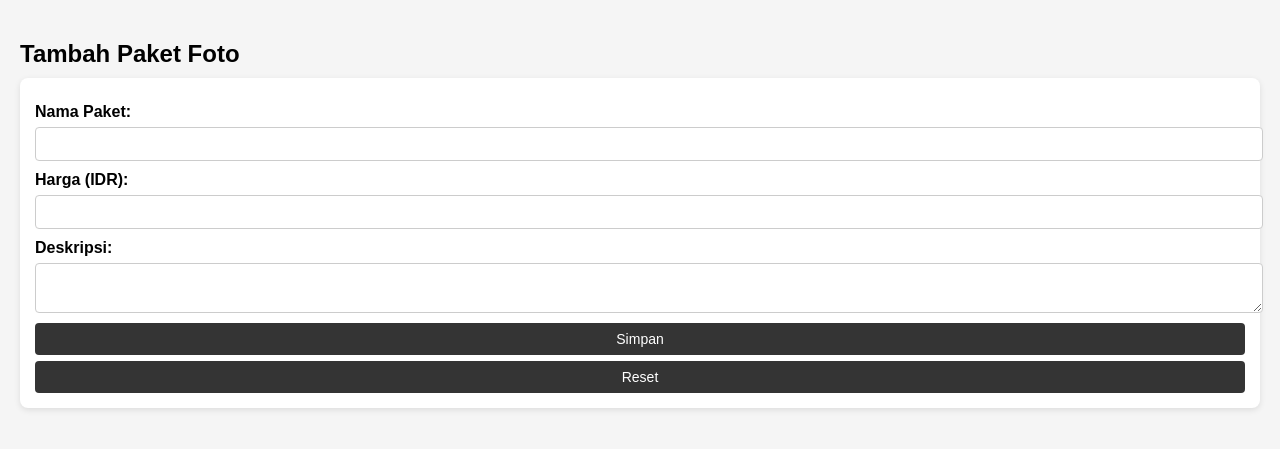
After one commit to Azizur2335/Fotografer, a PHP site: page /formPaketA.php in a window 1280 px wide. The commit adds this page. Shown: the top 449 px of the page. Run offline with PHP 8.4, Linux system fonts and the light colour scheme.

Commit message:
misahin form untuk upload paket dan galeri

```diff
--- /dev/null
+++ b/Admin/formPaketA.php
@@ -0,0 +1,152 @@
+<!doctype html>
+<html lang="id">
+<head>
+  <meta charset="utf-8" />
+  <meta name="viewport" content="width=device-width, initial-scale=1" />
+  <title>Panel Admin - Paket Foto</title>
+  <style>
+    body {
+      font-family: Arial, sans-serif;
+      margin: 0;
+      padding: 20px;
+      background: #f5f5f5;
+    }
+    h1, h2 { margin-bottom: 10px; }
+    form, .list {
+      background: #fff;
+      border-radius: 8px;
+      padding: 15px;
+      margin-bottom: 20px;
+      box-shadow: 0 2px 6px rgba(0,0,0,0.1);
+    }
+    label { display: block; margin-top: 10px; font-weight: bold; }
+    input, textarea, button {
+      width: 100%;
+      padding: 8px;
+      margin-top: 6px;
+      border: 1px solid #ccc;
+      border-radius: 4px;
+      font-size: 14px;
+    }
+    button {
+      background: #343434ff;
+      color: white;
+      border: none;
+      cursor: pointer;
+      transition: background 0.3s;
+    }
+    button:hover { background: #6d6d6dff; }
+    .item {
+      border: 1px solid #ddd;
+      padding: 12px;
+      margin-bottom: 10px;
+      display: flex;
+      justify-content: space-between;
+      align-items: center;
+      background: #fafafa;
+      border-radius: 6px;
+    }
+    .error { color: red; font-size: 14px; margin-top: 5px; }
+    .actions button {
+      width: auto;
+      margin-left: 6px;
+      padding: 6px 12px;
+      font-size: 13px;
+    }
+    .actions {
+      display: flex;
+      flex-shrink: 0;
+    }
+  </style>
+</head>
+<body>
+  <h2>Tambah Paket Foto</h2>
+  <form id="formPaket">
+    <input type="hidden" id="paketId">
+    <label>Nama Paket:
+      <input type="text" id="namaPaket" required>
+    </label>
+    <label>Harga (IDR):
+      <input type="number" id="hargaPaket" min="0" required>
+    </label>
+    <div id="errorHarga" class="error" style="display:none;">Harga tidak boleh kosong atau negatif</div>
+    <label>Deskripsi:
+      <textarea id="deskripsiPaket"></textarea>
+    </label>
+    <button type="submit">Simpan</button>
+    <button type="button" onclick="resetPaket()">Reset</button>
+  </form>
+
+  <script>
+    let paket = [];
+
+    function renderPaket(){
+      const list = document.getElementById('listPaket');
+      list.innerHTML = '';
+      if(paket.length === 0){
+        list.innerHTML = '<p>Belum ada paket</p>';
+        return;
+      }
+      paket.forEach(p=>{
+        const div = document.createElement('div');
+        div.className = 'item';
+        div.innerHTML = `
+          <span>
+            <b>${p.nama}</b> - Rp ${p.harga.toLocaleString()}<br>
+            ${p.deskripsi || ''}
+          </span>
+          <span class="actions">
+            <button onclick="editPaket('${p.id}')">Edit</button>
+            <button onclick="hapusPaket('${p.id}')">Hapus</button>
+          </span>
+        `;
+        list.appendChild(div);
+      });
+    }
+
+    document.getElementById('formPaket').onsubmit = function(e){
+      e.preventDefault();
+      const id = document.getElementById('paketId').value;
+      const nama = document.getElementById('namaPaket').value;
+      const harga = parseInt(document.getElementById('hargaPaket').value);
+      const deskripsi = document.getElementById('deskripsiPaket').value;
+      if(isNaN(harga) || harga < 0){
+        document.getElementById('errorHarga').style.display = 'block';
+        return;
+      } else {
+        document.getElementById('errorHarga').style.display = 'none';
+      }
+      if(id){
+        const p = paket.find(x=>x.id===id);
+        p.nama = nama; p.harga = harga; p.deskripsi = deskripsi;
+      } else {
+        paket.push({id: Date.now().toString(), nama, harga, deskripsi});
+      }
+      resetPaket();
+      renderPaket();
+    }
+
+    function resetPaket(){
+      document.getElementById('formPaket').reset();
+      document.getElementById('paketId').value = '';
+    }
+
+    function editPaket(id){
+      const p = paket.find(x=>x.id===id);
+      document.getElementById('paketId').value = p.id;
+      document.getElementById('namaPaket').value = p.nama;
+      document.getElementById('hargaPaket').value = p.harga;
+      document.getElementById('deskripsiPaket').value = p.deskripsi;
+    }
+
+    function hapusPaket(id){
+      if(confirm('Yakin hapus paket?')){
+        paket = paket.filter(p=>p.id!==id);
+        renderPaket();
+      }
+    }
+
+    renderPaket();
+  </script>
+</body>
+</html>
--- a/Admin/index.php
+++ b/Admin/index.php
@@ -266,7 +266,7 @@
     <!-- PAKET FOTO -->
     <div id="paketPage" class="hidden">
       <h1>Kelola Paket Foto</h1>
-      <a href="PaketFoto.php" class="btn">+ Tambah</a>
+      <a href="formPaketA.php" class="btn">+ Tambah</a>
       <table>
         <thead>
           <tr>
@@ -325,7 +325,7 @@
     <!-- GALERI -->
     <div id="galeriPage" class="hidden">
       <h1>Kelola Galeri Foto</h1>
-      <button class="btn" onclick="alert('Form upload foto muncul di sini')">+ Tambah Foto</button>
+      <a href="formGaleriA" class="btn">+ Tambah Foto</a>
       <div class="gallery">
         <div class="gallery-item">
           <img src="" alt="Foto">
```
Also changed, not shown: Admin/formGaleriA.php (renamed from Admin/PaketFoto.php, +8 -104 lines).
